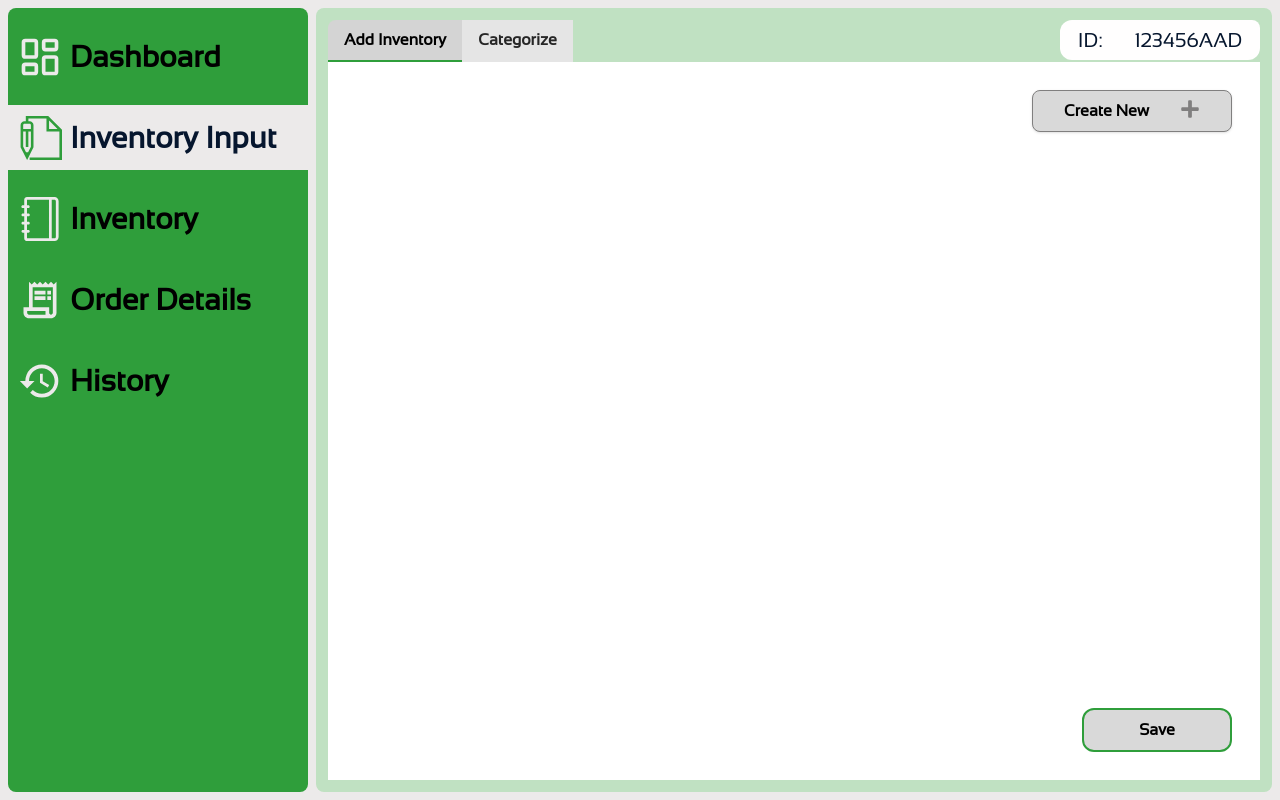
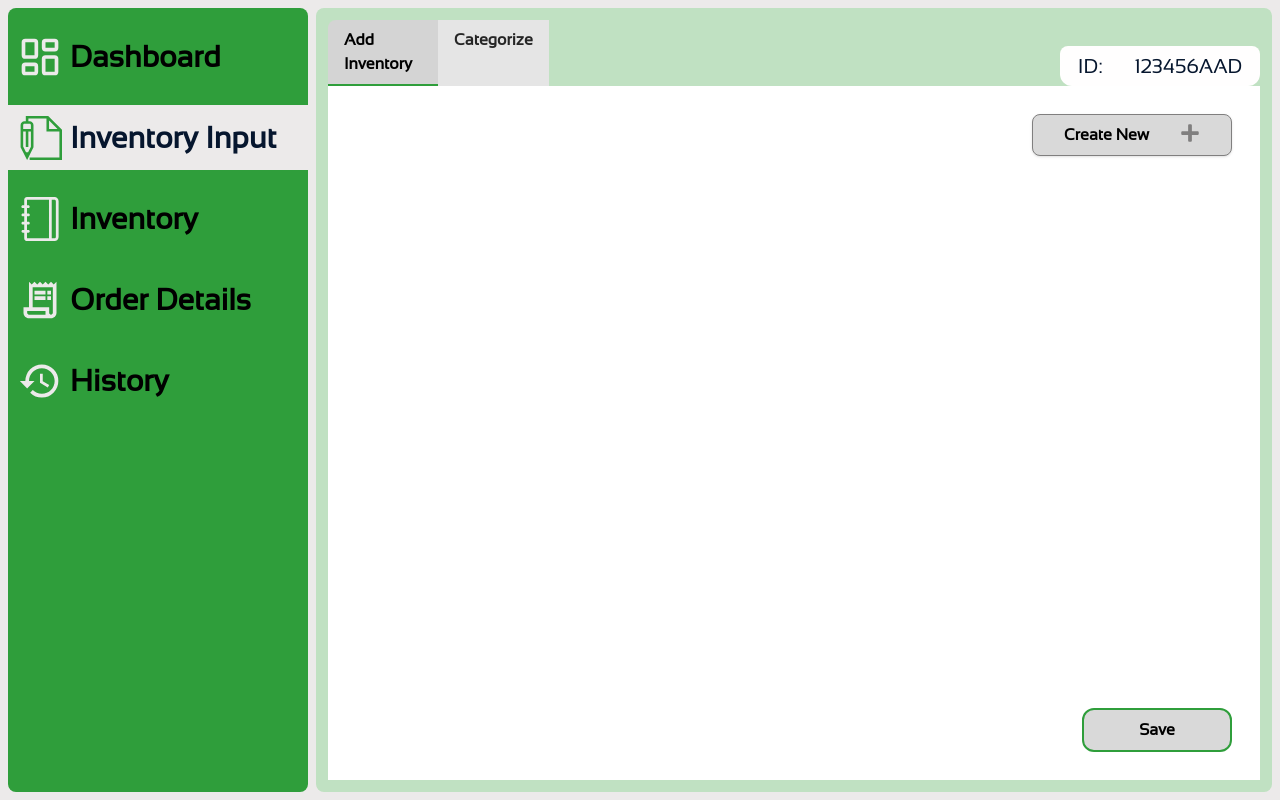
Before and after one commit to whoisbel/M-and-S-Inventory-Management, a Next.js app: page /inventory_input/add_inventory in a window 1280 px wide. Built offline with nearby package versions, Linux system fonts and the light colour scheme.

Commit message:
Revert "renamed displayID.tsx to DisplayID.tsx, removed parent div of DisplayID"
This reverts commit b6f23d28e1563ead020645760046ef8fc2f4058b.

```diff
--- a/app/inventory_input/layout.tsx
+++ b/app/inventory_input/layout.tsx
@@ -32,7 +32,7 @@ export default function RootLayout({
         >
           Categorize
         </Link>
-        <DisplayID />
+        <DisplayID/>
       </div>
       {children}
     </div>
--- a/components/displayID.tsx
+++ b/components/displayID.tsx
@@ -1,13 +1,16 @@
-import React from "react";
+import React from 'react'
 
 function DisplayID() {
-  const id = "123456AAD";
+
+    const id = "123456AAD"
   return (
-    <div className="ml-auto  bg-custom-white rounded-xl w-[200px] h-[40px] flex justify-center items-center">
-      <p className="text-[20px] text-letters-color p-4">ID:</p>
-      <p className="text-[20px] text-letters-color p-4">{id}</p>
+    <div className="w-full flex items-end justify-end">
+      <div className="bg-custom-white rounded-xl w-[200px] h-[40px] flex justify-center items-center">
+        <p className="text-[20px] text-letters-color p-4">ID:</p>
+        <p className="text-[20px] text-letters-color p-4">{id}</p>
+      </div>
     </div>
-  );
+  )
 }
 
-export default DisplayID;
+export default DisplayID
--- a/components/index.ts
+++ b/components/index.ts
@@ -1,6 +1,6 @@
 import Sidepanel from "./Sidepanel";
 
 import InventoryInputForm from "./inventory_input/add_inventory/InventoryInputForm";
-import DisplayID from "./DisplayID";
+import DisplayID from "./displayID";
 
 export { Sidepanel, DisplayID, InventoryInputForm };
```
